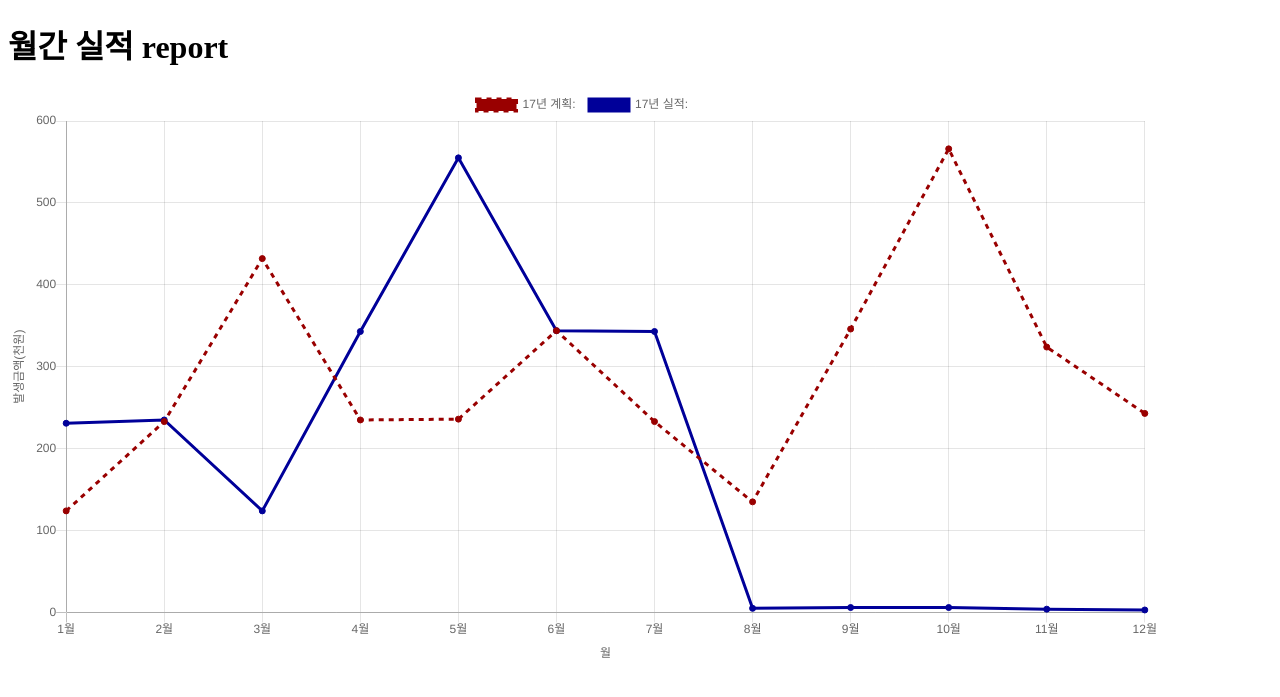
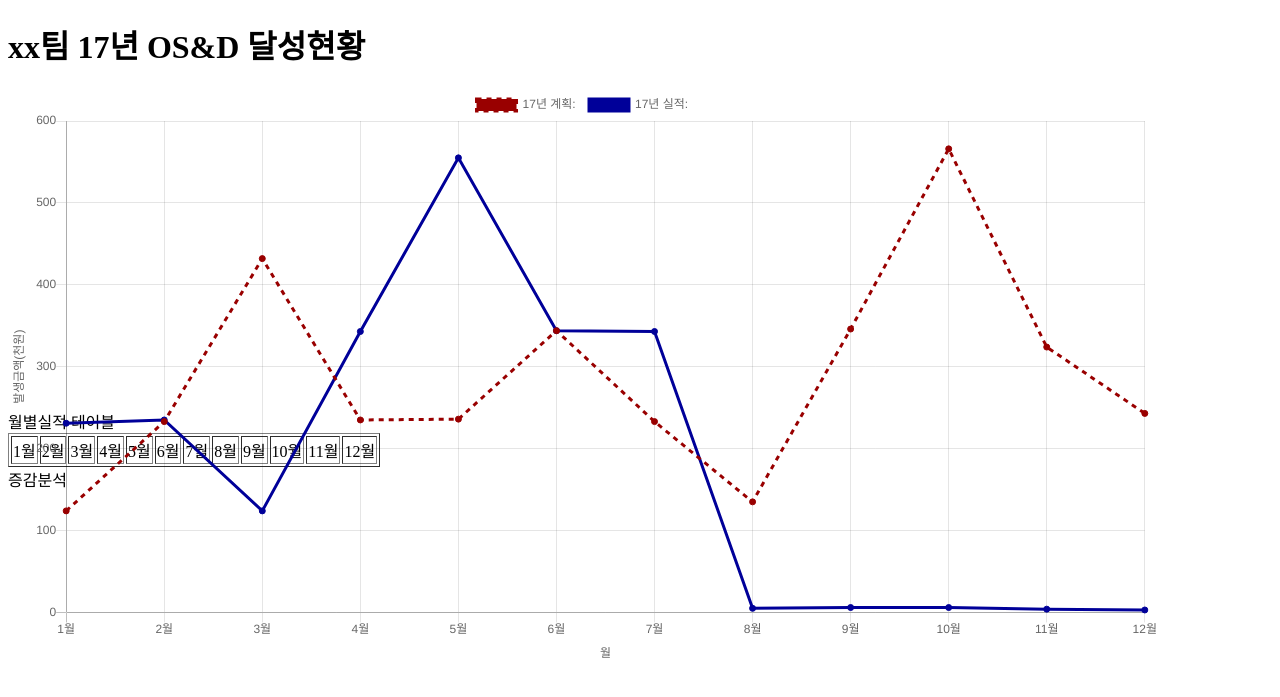
Before and after one commit to aoiob4305/qualview, a Django app: page /monthly/ in a window 1280 px wide. Shown: the top 697 px of the page. Run offline with Django 3.2, Linux system fonts and the light colour scheme; some libraries are stand-ins or nearby versions.

Commit message:
'20170719수정'

```diff
--- a/qualview/templates/qualview/monthly.html
+++ b/qualview/templates/qualview/monthly.html
@@ -6,8 +6,8 @@
         <script src="https://cdnjs.cloudflare.com/ajax/libs/Chart.js/2.6.0/Chart.js"></script>
     </head>
     <body>
-        <div>
-            <h1>월간 실적 report</h1>
+        <div id=title>
+            <h1>xx팀 17년 OS&D 달성현황</h1>
         </div>
         <div class="chart-container" style="position: relative; height:40vh; width:90vw">
             <canvas id="monthlyChart" width="400" height="200"></canvas>
@@ -59,5 +59,27 @@
                 });
             </script>
         </div>
+        <div id=table>
+            월별실적 테이블
+            <table border=1>
+                <tr>
+                <td>1월</td>
+                <td>2월</td>
+                <td>3월</td>
+                <td>4월</td>
+                <td>5월</td>
+                <td>6월</td>
+                <td>7월</td>
+                <td>8월</td>
+                <td>9월</td>
+                <td>10월</td>
+                <td>11월</td>
+                <td>12월</td>
+                </tr>
+            </table>
+        </div>
+        <div id=analyse>
+            증감분석
+        </div>
     </body>
 </html>
--- a/qualview/views.py
+++ b/qualview/views.py
@@ -1,12 +1,13 @@
 from django.shortcuts import render
+from datetime import datetime
 
 from . import parse
 
 def mainview(request):
     lists = parse.parse('20170715.txt')
-    lines = [x['등록라인'] for x in lists[:-1]]
-    amounts = [int(x['불량수량']) for x in lists[:-1]]
-    return render(request, 'qualview/main.html', {'lists': lists, 'lines': lines, 'amounts': amounts})
+    amounts = parse.getFailAmounts(lists)
+    today = datetime.now().strftime('%Y-%m-%d')
+    return render(request, 'qualview/main.html', {'lists': lists, 'amounts': amounts, 'today': today})
 
 def monthlyview(request):
     return render(request, 'qualview/monthly.html', {})
```
Also changed, not shown: qualview/parse.py (+17 -1 lines), qualview/templates/qualview/main.html (+26 -33 lines).
